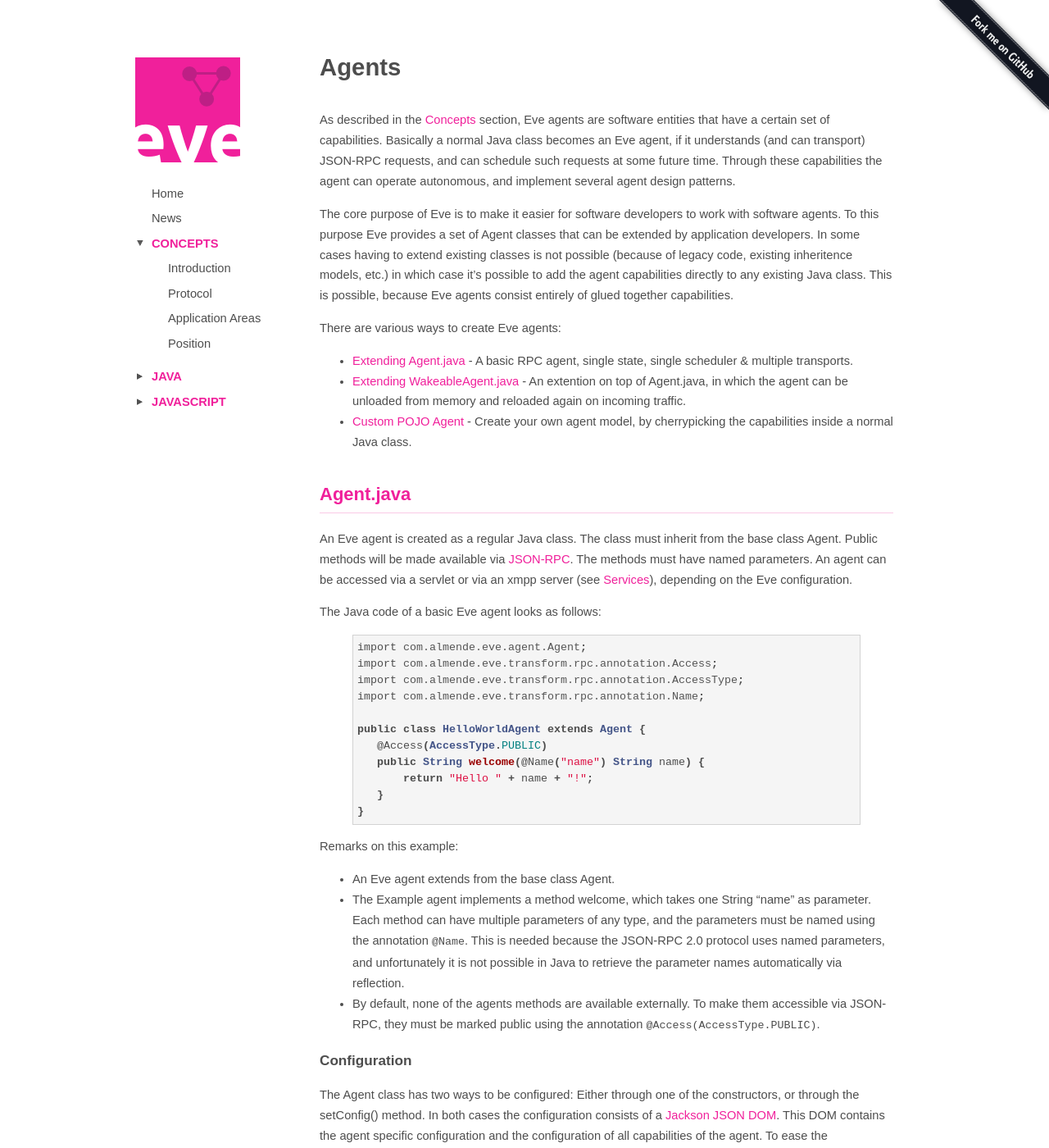
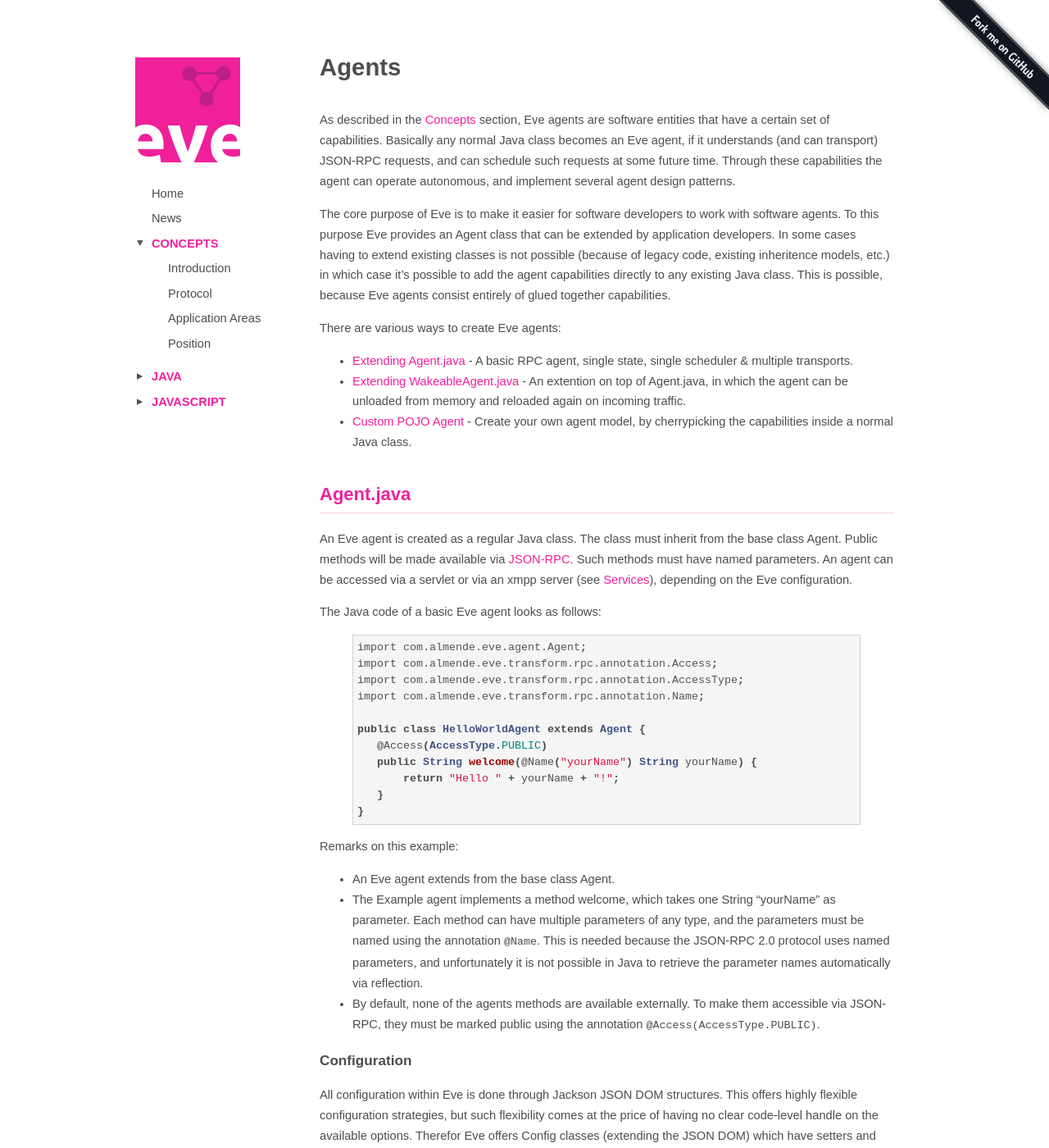
Before and after one commit to almende/eve, a Jekyll site: the page built from implementations/java/agents.md, in a window 1280 px wide and 1400 px high. Shown: the whole window at 82% size. Built offline with Jekyll 4.4.1, drawn with Linux system fonts in a browser that asks for light colours; some of the changed text lies outside the part shown.

Commit message:
Update some documentation, getting closer to 3.1.0-SNAPSHOT

```diff
--- a/implementations/java/agents.md
+++ b/implementations/java/agents.md
@@ -4,9 +4,9 @@
 ---
 
 # Agents
-As described in the [Concepts](/concepts/introduction.html) section, Eve agents are software entities that have a certain set of capabilities. Basically a normal Java class becomes an Eve agent, if it understands (and can transport) JSON-RPC requests, and can schedule such requests at some future time. Through these capabilities the agent can operate autonomous, and implement several agent design patterns.
+As described in the [Concepts](/concepts/introduction.html) section, Eve agents are software entities that have a certain set of capabilities. Basically any normal Java class becomes an Eve agent, if it understands (and can transport) JSON-RPC requests, and can schedule such requests at some future time. Through these capabilities the agent can operate autonomous, and implement several agent design patterns.
 
-The core purpose of Eve is to make it easier for software developers to work with software agents. To this purpose Eve provides a set of Agent classes that can be extended by application developers. In some cases having to extend existing classes is not possible (because of legacy code, existing inheritence models, etc.) in which case it's possible to add the agent capabilities directly to any existing Java class. This is possible, because Eve agents consist entirely of glued together capabilities.
+The core purpose of Eve is to make it easier for software developers to work with software agents. To this purpose Eve provides an Agent class that can be extended by application developers. In some cases having to extend existing classes is not possible (because of legacy code, existing inheritence models, etc.) in which case it's possible to add the agent capabilities directly to any existing Java class. This is possible, because Eve agents consist entirely of glued together capabilities.
 
 There are various ways to create Eve agents:
 
@@ -17,10 +17,8 @@
 ## Agent.java {#Agent}
 
 An Eve agent is created as a regular Java class. The class must inherit from the base class Agent.
-Public methods will be made available via [JSON-RPC](protocol.html).
-The methods must have named parameters.
-An agent can be accessed via a servlet or via an xmpp server
-(see [Services](services.html)), depending on the Eve configuration.
+Public methods will be made available via [JSON-RPC](protocol.html). Such methods must have named parameters.
+An agent can be accessed via a servlet or via an xmpp server (see [Services](services.html)), depending on the Eve configuration.
 
 The Java code of a basic Eve agent looks as follows:
 
@@ -32,8 +30,8 @@
 
 public class HelloWorldAgent extends Agent {
    @Access(AccessType.PUBLIC)
-   public String welcome(@Name("name") String name) {
-       return "Hello " + name + "!";
+   public String welcome(@Name("yourName") String yourName) {
+       return "Hello " + yourName + "!";
    }
 }
 {% endhighlight %}
@@ -42,7 +40,7 @@
 
 - An Eve agent extends from the base class Agent.
 - The Example agent implements a method welcome, which takes one String
-  "name" as parameter. Each method can have multiple parameters of any type,
+  "yourName" as parameter. Each method can have multiple parameters of any type,
   and the parameters must be named using the annotation `@Name`.
   This is needed because the JSON-RPC 2.0 protocol uses named parameters,
   and unfortunately it is not possible in Java to retrieve the parameter names
@@ -53,9 +51,9 @@
 
 ### Configuration {#configuration}
 
-The Agent class has two ways to be configured: Either through one of the constructors, or through the setConfig() method. In both cases the configuration consists of a [Jackson JSON DOM](configuration.html). This DOM contains the agent specific configuration and the configuration of all capabilities of the agent. To ease the configuration, an AgentConfig class is available, extending Jackson's ObjectNode, with setters and getters for the various capability configs.
+All configuration within Eve is done through Jackson JSON DOM structures. This offers highly flexible configuration strategies, but such flexibility comes at the price of having no clear code-level handle on the available options. Therefor Eve offers Config classes (extending the JSON DOM) which have setters and getters for the specific options. For example, at the Agent level there is an AgentConfig class, which contains a couple of agent specific setters: setId(), setScheduler(), setState(), etc. Each of these setters maps to a JSON field within the configuration. Each agent can get the JSON configuration structure through its getConfig() method.
 
-
+There are various deployment scenarios for Eve agents, see [setups.html](setups.md) for more details. But all these scenarios offer some way to load the configuration of the agents from a configuration file (typically an eve.yaml file). This file just reflects the JSON structure of the various configuration elements. For example, it typically contains an "agents" object, which contains an list of agent configurations.
 
 ### Methods {#methods}
 
@@ -74,7 +72,6 @@
 - `getConfig` return the JSON configuration of this agent
 - `getScheduler` returns a reference to the configured scheduler
 - `getState` provides access to the configured state
-- `getRpc` returns a reference to the configured RPC transform
 
 The parameters of a method must be named using the `@Name` annotation.
 Parameters can be marked as optional using the annotation `@Optional`.
@@ -108,36 +105,36 @@
 
 ### Requests {#requests}
 
-An agent can call an other agent using the methods `send` or `sendSync`,
+An agent can call an other agent using the methods `call` or `callSync`,
 or by creating a proxy to an agent and invoke methods on the proxy.
 
 #### Synchronous request {#synchronous_request}
-A synchronous call to an agent is executed using the method `sendSync`,
+A synchronous call to an agent is executed using the method `callSync`,
 providing a url, method and parameters..
 
 {% highlight java %}
 @Access(AccessType.PUBLIC)
 public String evaluate () {
-    String url = "http://myserver.com/agents/mycalcagent/";
+    URI url = URI.create("http://myserver.com/agents/mycalcagent/");
     String method = "eval";
-    ObjectNode params = JOM.createObjectNode();
-    params.put("expr", "Sin(0.25 * pi) ^ 2");
+    Params params = new Params();
+    params.add("expr", "Sin(0.25 * pi) ^ 2");
+
     String result = callSync(url, method, params);
     System.out.println("result=" + result);
 }
 {% endhighlight %}
 
 #### Asynchronous request: {#asynchronous_request}
-An asynchronous request is executed using the method `send`,
+An asynchronous request is executed using the method `call`,
 providing a url, method, parameters, and a callback.
 
 {% highlight java %}
 public String evaluate () {
-    String url = "xmpp:mycalcagent@myxmppserver.com";
-    String method = "getDurationHuman";
+    URI url = URI.create("xmpp:mycalcagent@myxmppserver.com");
     String method = "eval";
-    ObjectNode params = JOM.createObjectNode();
-    params.put("expr", "Sin(0.25 * pi) ^ 2");
+    Params params = new Params();
+    params.add("expr", "Sin(0.25 * pi) ^ 2");
 
     call(url, method, params, new AsyncCallback<String>() {
        @Override
@@ -175,10 +172,10 @@
 To create a proxy to an agent using this interface:
 
 {% highlight java %}
-//Create some sender agent:
-final Agent agent = new AgentBuilder().withConfig(<some config>).build();
-//Create the proxy:
-final ExampleAgentInterface proxy = agent.createAgentProxy(
+    //Create some sender agent:
+    final Agent agent = new AgentBuilder().withConfig(<some config>).build();
+    //Create the proxy:
+    final ExampleAgentInterface proxy = agent.createAgentProxy(
         URI.create("http://localhost:8081/agents/calcExample"),
         CalcAgent.class);
     LOG.warning("Proxy got reply:" + proxy.eval("2+4"));
@@ -303,7 +300,7 @@
 //Now some other agent calls the agent:
 new Agent("other",null){
    public void test(){
-      call(new URI("local:testWakeAgent"),"helloWorld",null);
+      call(new URI("local:testWakeAgent"),"helloWorld", null);
    }
 }.test();
 
```
Also changed, not shown: other parts of implementations/java/agents.md (+3 -3 lines).
